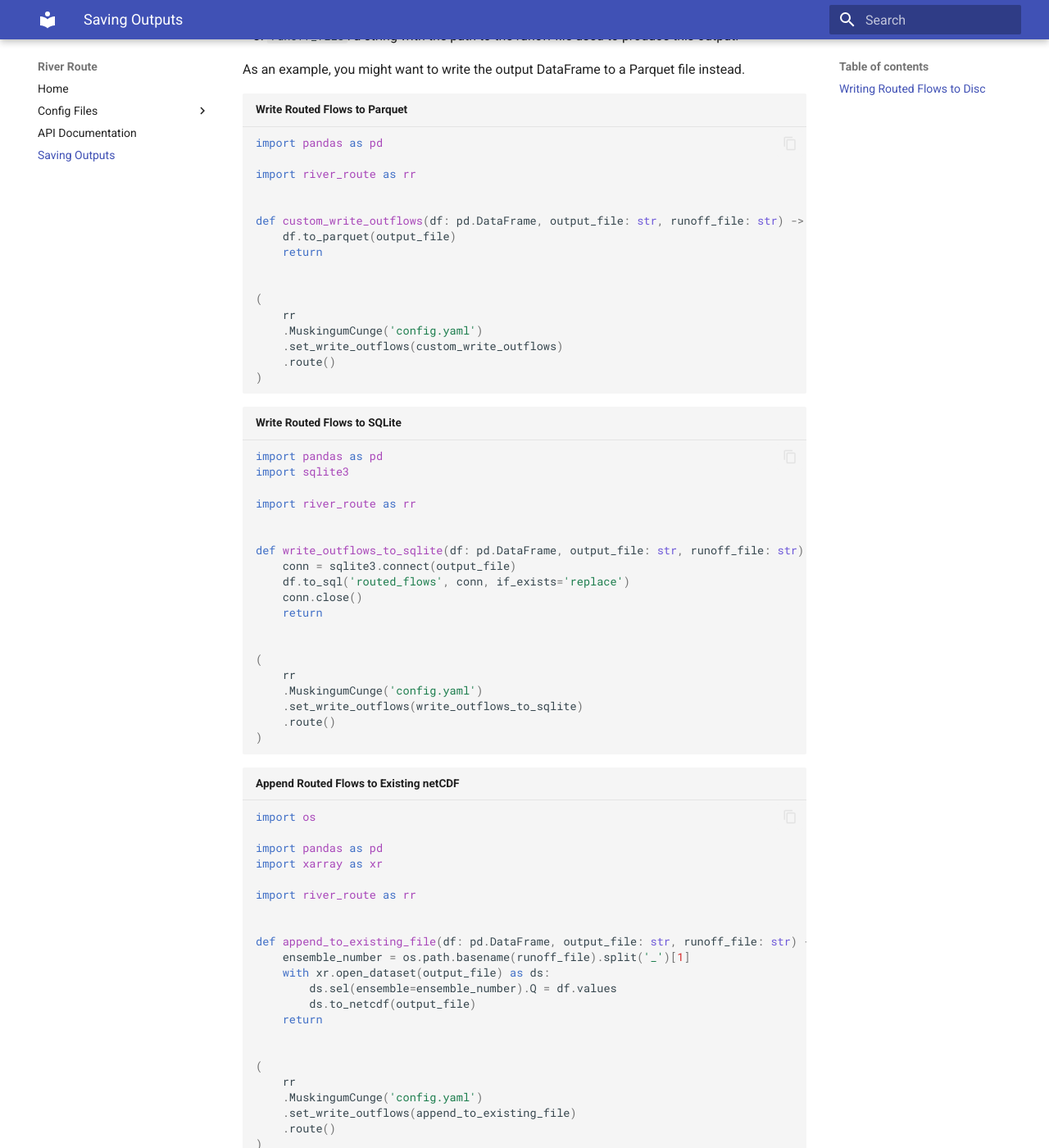
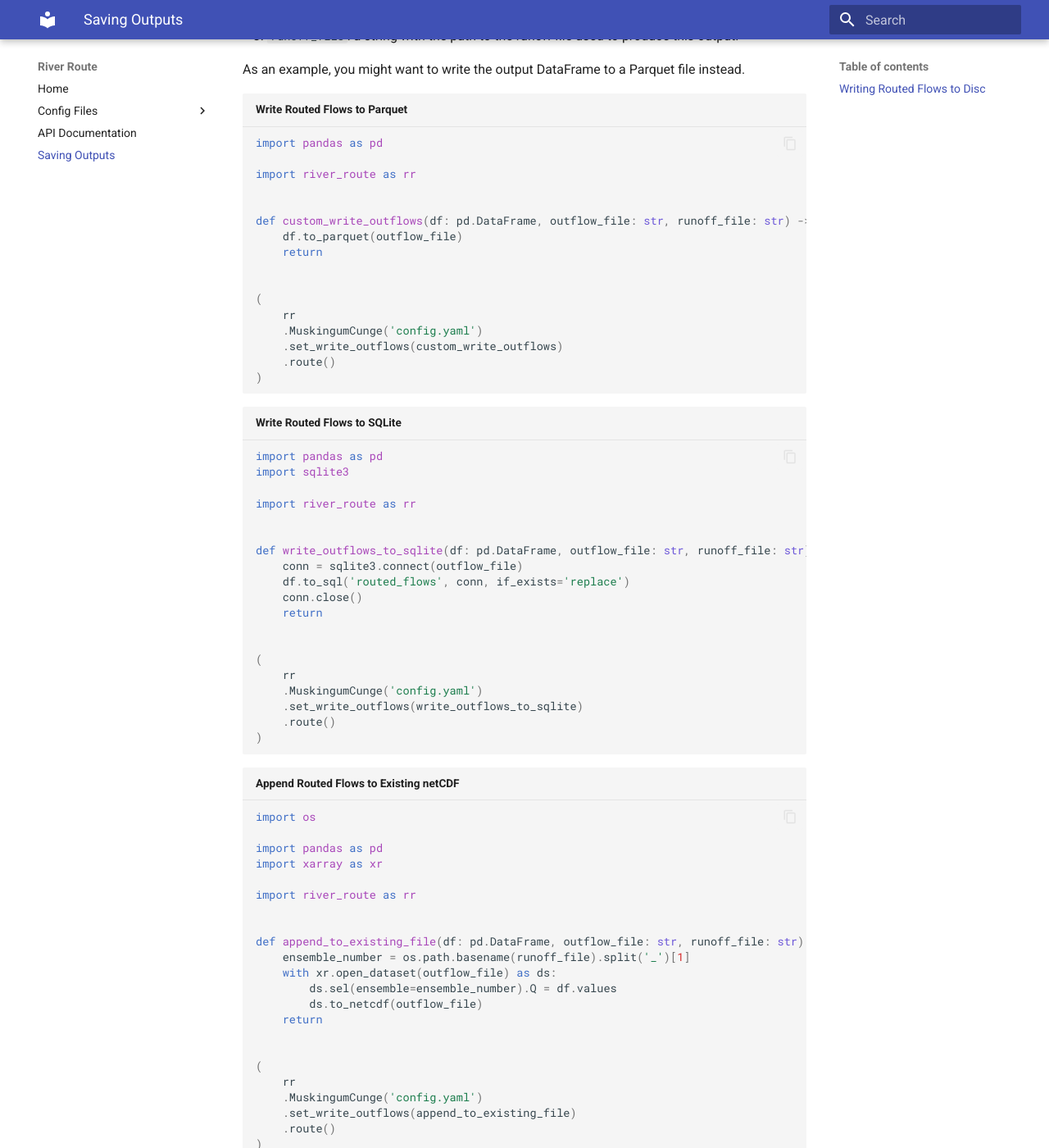
Before and after one commit to rileyhales/river-route, an MkDocs documentation site: the page built from docs/saving-outputs.md, in a window 1280 px wide and 1400 px high, scrolled down 571 px. Shown: the whole window at 82% size. Built offline with MkDocs 1.6.1 and Material for MkDocs 9.7.7, drawn with Linux system fonts in a browser that asks for light colours; some of the changed text lies outside the part shown.

Commit message:
correct kwarg name in tutorial

```diff
--- a/docs/saving-outputs.md
+++ b/docs/saving-outputs.md
@@ -12,7 +12,7 @@ You can override the `write_outflows` method directly in your code or use the `s
 function should accept exactly 3 keyword arguments:
 
 1. `df`: a Pandas DataFrame with a datetime index, river id numbers as column labels, and float discharge values.
-2. `output_file`: a string with the path to the output file.
+2. `outflow_file`: a string with the path to the output file.
 3. `runoff_file`: a string with the path to the runoff file used to produce this output.
 
 As an example, you might want to write the output DataFrame to a Parquet file instead.
@@ -23,8 +23,8 @@ import pandas as pd
 import river_route as rr
 
 
-def custom_write_outflows(df: pd.DataFrame, output_file: str, runoff_file: str) -> None:
-    df.to_parquet(output_file)
+def custom_write_outflows(df: pd.DataFrame, outflow_file: str, runoff_file: str) -> None:
+    df.to_parquet(outflow_file)
     return
 
 
@@ -43,8 +43,8 @@ import sqlite3
 import river_route as rr
 
 
-def write_outflows_to_sqlite(df: pd.DataFrame, output_file: str, runoff_file: str) -> None:
-    conn = sqlite3.connect(output_file)
+def write_outflows_to_sqlite(df: pd.DataFrame, outflow_file: str, runoff_file: str) -> None:
+    conn = sqlite3.connect(outflow_file)
     df.to_sql('routed_flows', conn, if_exists='replace')
     conn.close()
     return
@@ -67,11 +67,11 @@ import xarray as xr
 import river_route as rr
 
 
-def append_to_existing_file(df: pd.DataFrame, output_file: str, runoff_file: str) -> None:
+def append_to_existing_file(df: pd.DataFrame, outflow_file: str, runoff_file: str) -> None:
     ensemble_number = os.path.basename(runoff_file).split('_')[1]
-    with xr.open_dataset(output_file) as ds:
+    with xr.open_dataset(outflow_file) as ds:
         ds.sel(ensemble=ensemble_number).Q = df.values
-        ds.to_netcdf(output_file)
+        ds.to_netcdf(outflow_file)
     return
 
 
@@ -89,10 +89,10 @@ import pandas as pd
 import river_route as rr
 
 
-def save_partial_results(df: pd.DataFrame, output_file: str, runoff_file: str) -> None:
+def save_partial_results(df: pd.DataFrame, outflow_file: str, runoff_file: str) -> None:
     river_ids_to_save = [1, 2, 3, 4, 5, 6, 7, 8, 9, 10]
     df = df[river_ids_to_save]
-    df.to_parquet(output_file)
+    df.to_parquet(outflow_file)
     return
 
 
```
